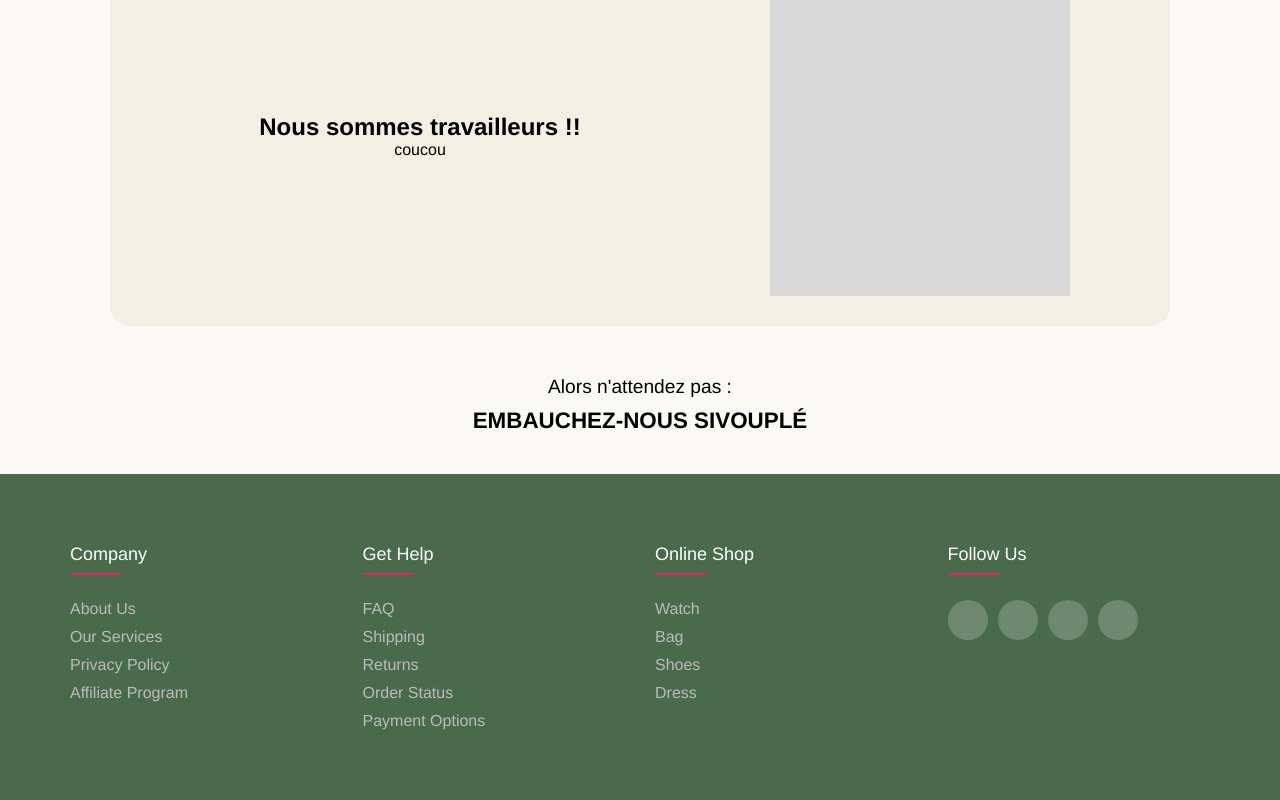
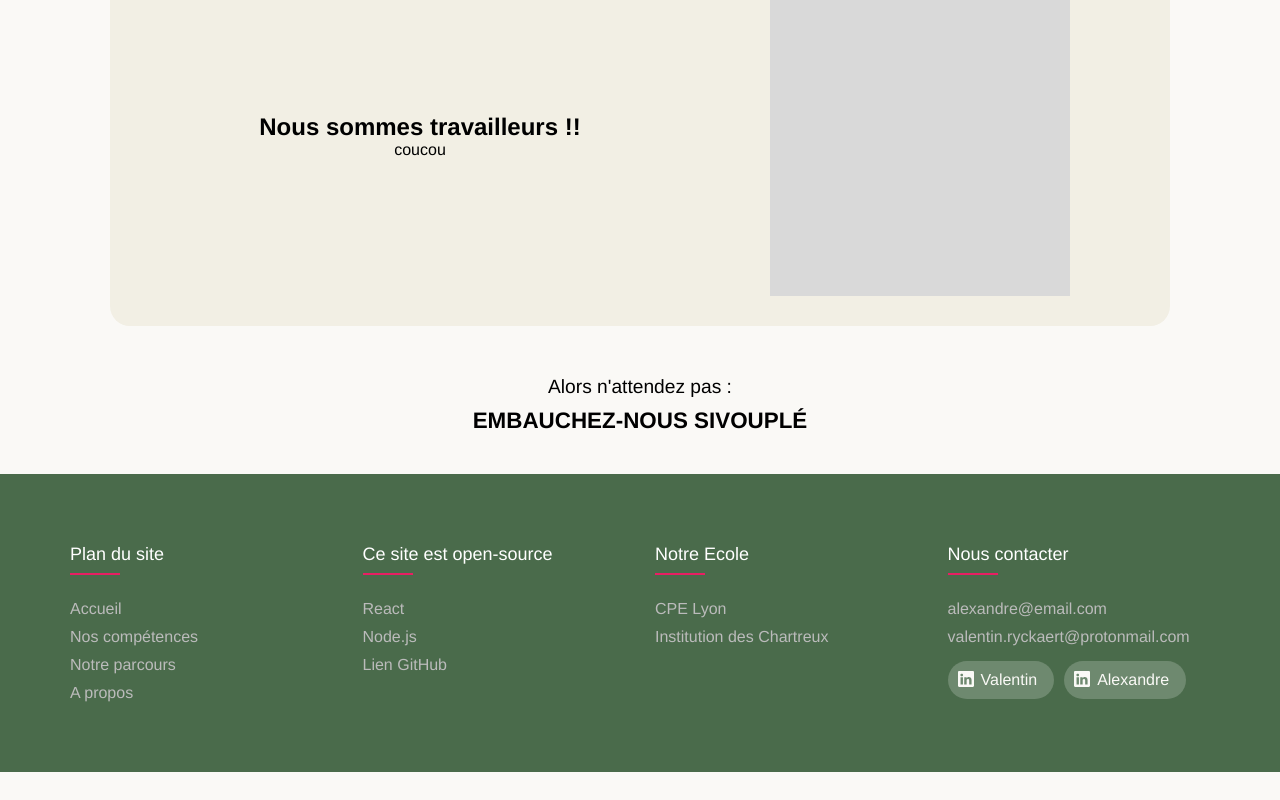
Before and after one commit to killex8569/DonnezNousUnStageOuUneAlternance, a React (Create React App) app: page / in a window 1280 px wide. Shown: the part 1961-2761 px from the top of the page. After the commit the page ends 2733 px from the top, so only its background shows below. Built offline with nearby package versions, Linux system fonts and the light colour scheme.

Commit message:
Feat: fill footer with real infos

```diff
--- a/src/App.css
+++ b/src/App.css
@@ -7,6 +7,7 @@
     --text-color-dark: #4A4A4A;
     --text-color-light: #f2f2f2;
     --accent-underline: #e91e63;
+    --background: #FAF9F6;
 }
 
 * {
@@ -17,5 +18,5 @@
 
 body {
     font-family: 'Helvetica Neue', Helvetica, Arial, sans-serif;
-    background-color: #FAF9F6;
+    background-color: var(--background);
 }
--- a/src/components/Footer/Footer.css
+++ b/src/components/Footer/Footer.css
@@ -1,5 +1,3 @@
-@import url('https://fonts.googleapis.com/css2?family=Poppins:wght@300;400;500;600;700&display=swap');
-
 .footer-container{
 	max-width: 1170px;
 	margin:auto;
@@ -26,7 +24,6 @@ ul{
 .footer-col h4{
 	font-size: 18px;
 	color: #ffffff;
-	text-transform: capitalize;
 	margin-bottom: 35px;
 	font-weight: 500;
 	position: relative;
@@ -46,7 +43,6 @@ ul{
 }
 .footer-col ul li a{
 	font-size: 16px;
-	text-transform: capitalize;
 	color: #ffffff;
 	text-decoration: none;
 	font-weight: 300;
@@ -55,24 +51,37 @@ ul{
 	transition: all 0.3s ease;
 }
 .footer-col ul li a:hover{
-	color: #ffffff;
+	color: var(--background);
 	padding-left: 8px;
 }
-.footer-col .social-links a{
-	display: inline-block;
-	height: 40px;
-	width: 40px;
-	background-color: rgba(255,255,255,0.2);
-	margin:0 10px 10px 0;
-	text-align: center;
-	line-height: 40px;
-	border-radius: 50%;
-	color: #ffffff;
-	transition: all 0.5s ease;
+.footer-col .social-links a {
+    display: inline-block;
+    align-items: center;
+    width: fit-content;
+    background-color: rgba(255, 255, 255, 0.2);
+    margin-top: 15px;
+    margin-right: 10px;
+    padding: 10px;
+    text-decoration: none;
+    border-radius: 30px;
+    color: var(--background);
+    transition: all 0.5s ease;
 }
+
+.footer-col .social-links span {
+    margin-right: 7px;
+	vertical-align:text-top;
+}
+
+.footer-col .social-links svg {
+    margin-right: 7px;
+	vertical-align:text-top;
+}
+
+
 .footer-col .social-links a:hover{
 	color: #24262b;
-	background-color: #ffffff;
+	background-color: var(--background);
 }
 
 /*responsive*/
--- a/src/components/Footer/Footer.js
+++ b/src/components/Footer/Footer.js
@@ -5,40 +5,48 @@ const Footer = () => (
         <div class="footer-container">
             <div class="row">
                 <div class="footer-col">
-                    <h4>company</h4>
+                    <h4>Plan du site</h4>
                     <ul>
-                        <li><a href="#">about us</a></li>
-                        <li><a href="#">our services</a></li>
-                        <li><a href="#">privacy policy</a></li>
-                        <li><a href="#">affiliate program</a></li>
+                        <li><a target="_blank" href="#">Accueil</a></li>
+                        <li><a target="_blank" href="#">Nos compétences</a></li>
+                        <li><a target="_blank" href="#">Notre parcours</a></li>
+                        <li><a target="_blank" href="#">A propos</a></li>
                     </ul>
                 </div>
                 <div class="footer-col">
-                    <h4>get help</h4>
+                    <h4>Ce site est open-source</h4>
                     <ul>
-                        <li><a href="#">FAQ</a></li>
-                        <li><a href="#">shipping</a></li>
-                        <li><a href="#">returns</a></li>
-                        <li><a href="#">order status</a></li>
-                        <li><a href="#">payment options</a></li>
+                        <li><a target="_blank" href="https://react.dev/">React</a></li>
+                        <li><a target="_blank" href="https://nodejs.org/en">Node.js</a></li>
+                        <li><a target="_blank" href="#">Lien GitHub</a></li>
                     </ul>
                 </div>
                 <div class="footer-col">
-                    <h4>online shop</h4>
+                    <h4>Notre Ecole</h4>
                     <ul>
-                        <li><a href="#">watch</a></li>
-                        <li><a href="#">bag</a></li>
-                        <li><a href="#">shoes</a></li>
-                        <li><a href="#">dress</a></li>
+                        <li><a target="_blank" href="https://www.cpe.fr/">CPE Lyon</a></li>
+                        <li><a target="_blank" href="https://www.leschartreux.com/">Institution des Chartreux</a></li>
                     </ul>
                 </div>
                 <div class="footer-col">
-                    <h4>follow us</h4>
+                    <h4>Nous contacter</h4>
+                    <ul>
+                        <li><a target="_blank" href="mailto:alexandre@email.com">alexandre@email.com</a></li>
+                        <li><a target="_blank" href="mailto:valentin.ryckaert@protonmail.com">valentin.ryckaert@protonmail.com</a></li>
+                    </ul>
                     <div class="social-links">
-                        <a href="#"><i class="fab fa-facebook-f"></i></a>
-                        <a href="#"><i class="fab fa-twitter"></i></a>
-                        <a href="#"><i class="fab fa-instagram"></i></a>
-                        <a href="#"><i class="fab fa-linkedin-in"></i></a>
+                        <a target="_blank" href="https://www.linkedin.com/in/valentin-ryckaert-29b3052a2/">
+                            <svg xmlns="http://www.w3.org/2000/svg" width="16" height="16" fill="currentColor" class="bi bi-linkedin" viewBox="0 0 16 16">
+                                <path d="M0 1.146C0 .513.526 0 1.175 0h13.65C15.474 0 16 .513 16 1.146v13.708c0 .633-.526 1.146-1.175 1.146H1.175C.526 16 0 15.487 0 14.854zm4.943 12.248V6.169H2.542v7.225zm-1.2-8.212c.837 0 1.358-.554 1.358-1.248-.015-.709-.52-1.248-1.342-1.248S2.4 3.226 2.4 3.934c0 .694.521 1.248 1.327 1.248zm4.908 8.212V9.359c0-.216.016-.432.08-.586.173-.431.568-.878 1.232-.878.869 0 1.216.662 1.216 1.634v3.865h2.401V9.25c0-2.22-1.184-3.252-2.764-3.252-1.274 0-1.845.7-2.165 1.193v.025h-.016l.016-.025V6.169h-2.4c.03.678 0 7.225 0 7.225z"/>
+                            </svg>
+                            <span>Valentin</span>
+                        </a>
+                        <a target="_blank" href="https://www.linkedin.com/in/alexandre-faubladier-anette-750967277">
+                            <svg xmlns="http://www.w3.org/2000/svg" width="16" height="16" fill="currentColor" class="bi bi-linkedin" viewBox="0 0 16 16">
+                                <path d="M0 1.146C0 .513.526 0 1.175 0h13.65C15.474 0 16 .513 16 1.146v13.708c0 .633-.526 1.146-1.175 1.146H1.175C.526 16 0 15.487 0 14.854zm4.943 12.248V6.169H2.542v7.225zm-1.2-8.212c.837 0 1.358-.554 1.358-1.248-.015-.709-.52-1.248-1.342-1.248S2.4 3.226 2.4 3.934c0 .694.521 1.248 1.327 1.248zm4.908 8.212V9.359c0-.216.016-.432.08-.586.173-.431.568-.878 1.232-.878.869 0 1.216.662 1.216 1.634v3.865h2.401V9.25c0-2.22-1.184-3.252-2.764-3.252-1.274 0-1.845.7-2.165 1.193v.025h-.016l.016-.025V6.169h-2.4c.03.678 0 7.225 0 7.225z"/>
+                            </svg>
+                            <span>Alexandre</span>
+                        </a>
                     </div>
                 </div>
             </div>
```
